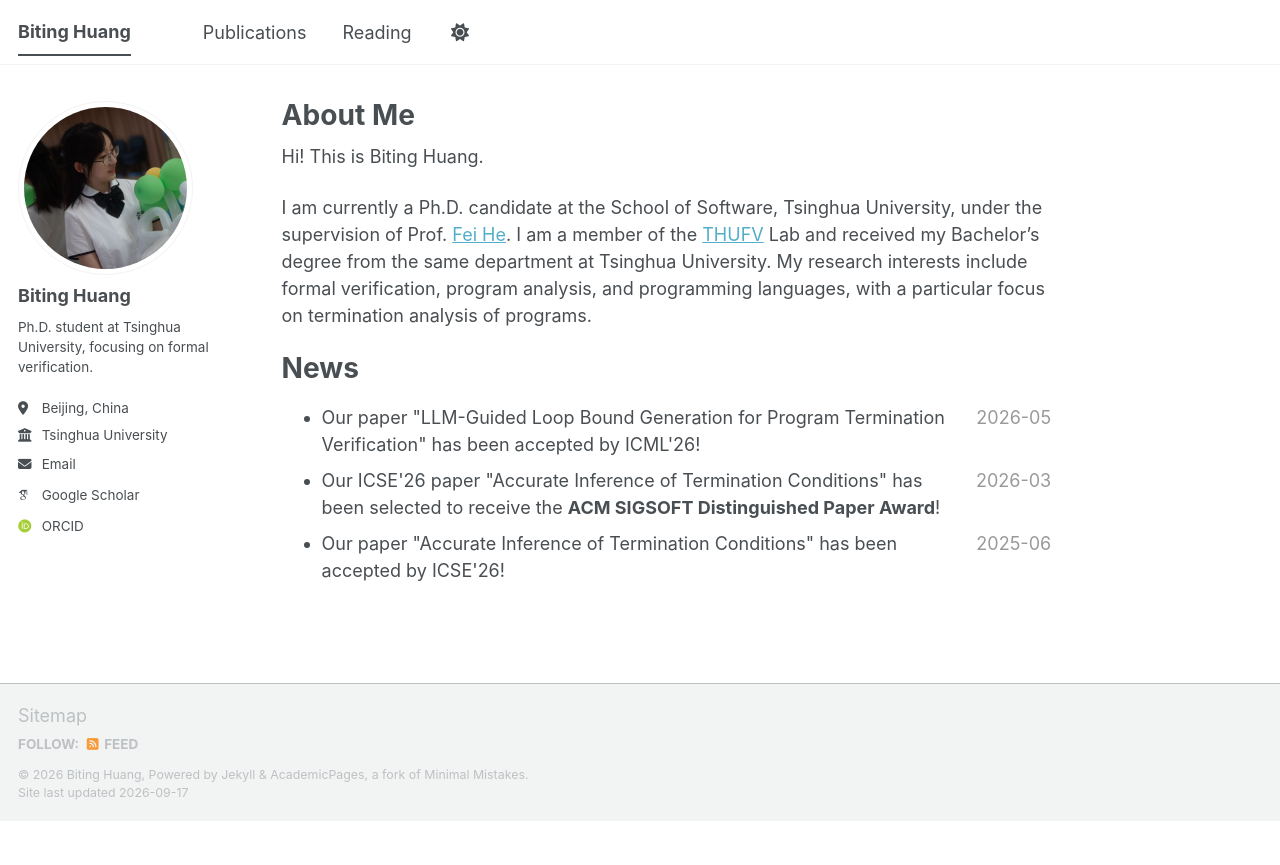
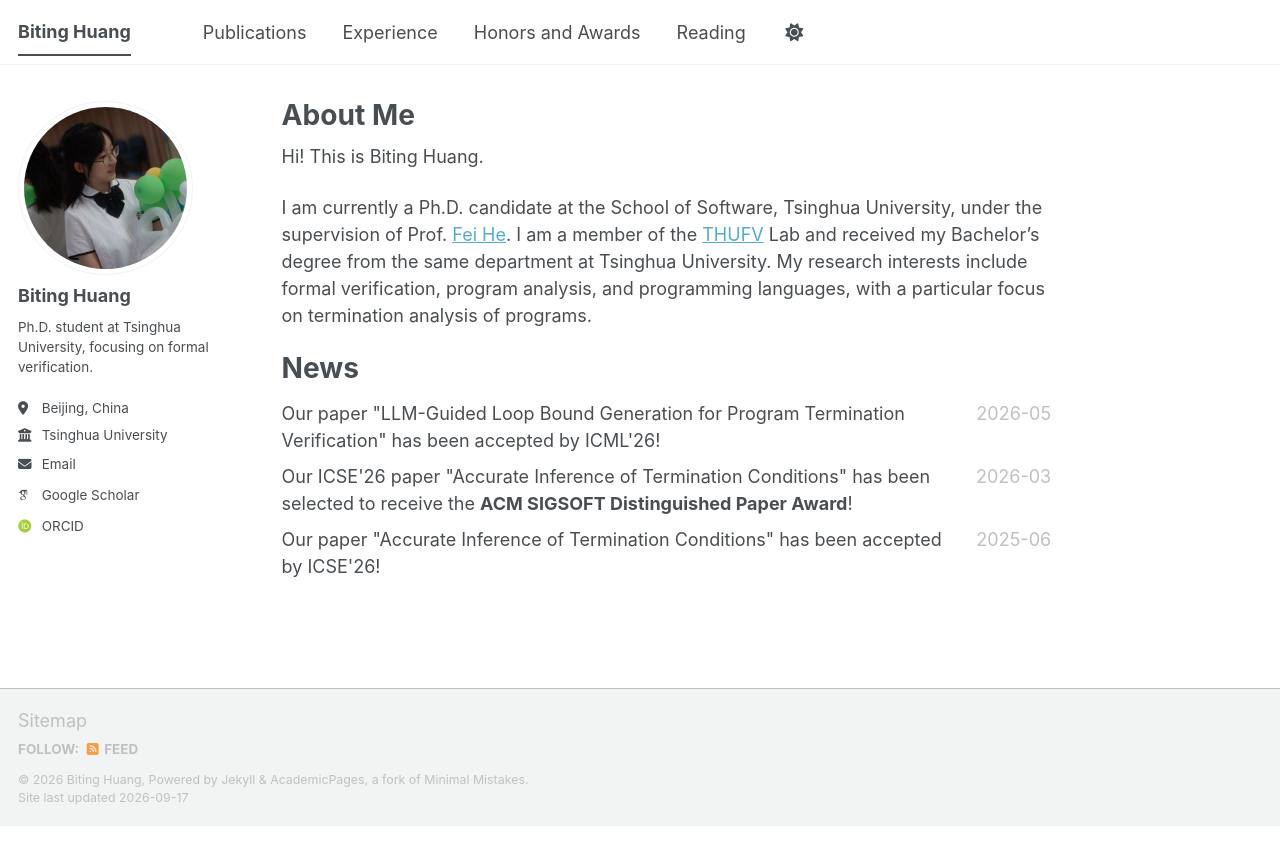
Before and after one commit to WHITE000CHOCOLATE/WHITE000CHOCOLATE.github.io, a Jekyll site: the page built from _pages/about.md, in a window 1280 px wide. Shown: the top 865 px of the page. Built offline with Jekyll 4.4.1, drawn with Linux system fonts in a browser that asks for light colours; some web fonts are replaced; a script bundle is joined from its source files by our own code; library files that are not in the unit come from our copies.

Commit message:
add experience & honors

```diff
--- a/_data/navigation.yml
+++ b/_data/navigation.yml
@@ -10,6 +10,10 @@
 main:
   - title: "Publications"
     url: /publications/
+  - title: "Experience"
+    url: /experience/#experience
+  - title: "Honors and Awards"
+    url: /experience/#honors-and-awards
   - title: "Reading"
     url: /reading/
 
--- /dev/null
+++ b/_includes/dated-list.html
@@ -0,0 +1,21 @@
+{% comment %}
+  Date-aligned list shared by the homepage News section and the
+  Honors and Service page.
+
+  Pass the items from a data file, for example:
+
+      include dated-list.html items=site.data.honors
+
+  Each item may define:
+    title - entry text; may contain inline HTML such as <strong>
+    date  - right-aligned date or term, e.g. 2026-03, 2025 秋
+    note  - optional muted suffix, e.g. the awarding body or venue
+{% endcomment %}
+<ul class="dated-list">
+  {% for item in include.items %}
+    <li class="dated-list__item">
+      <span class="dated-list__title">{{ item.title }}{% if item.note %}<span class="dated-list__note">{{ item.note }}</span>{% endif %}</span>
+      <span class="dated-list__date">{{ item.date }}</span>
+    </li>
+  {% endfor %}
+</ul>
--- a/_includes/masthead.html
+++ b/_includes/masthead.html
@@ -14,7 +14,8 @@
             {% else %}
               {% assign domain = base_path %}
             {% endif %}
-            <li class="masthead__menu-item {% if page.url contains link.url and link.url != '/' %}selected{% endif %}">
+            {% assign link_path = link.url | split: '#' | first %}
+            <li class="masthead__menu-item {% if page.url contains link_path and link_path != '/' %}selected{% endif %}">
               <a href="{{ domain }}{{ link.url }}">{{ link.title }}</a>
             </li>
           {% endfor %}
--- a/_pages/about.md
+++ b/_pages/about.md
@@ -14,6 +14,5 @@
 
 News
 ======
-- <div style="display:grid; grid-template-columns: minmax(0, 1fr) auto; align-items:baseline; column-gap:1rem;"><span style="min-width:0;">Our paper "LLM-Guided Loop Bound Generation for Program Termination Verification" has been accepted by ICML'26!</span><span style="color:#999; white-space:nowrap;">2026-05</span></div>
-- <div style="display:grid; grid-template-columns: minmax(0, 1fr) auto; align-items:baseline; column-gap:1rem;"><span style="min-width:0;">Our ICSE'26 paper "Accurate Inference of Termination Conditions" has been selected to receive the <strong>ACM SIGSOFT Distinguished Paper Award</strong>!</span><span style="color:#999; white-space:nowrap;">2026-03</span></div>
-- <div style="display:grid; grid-template-columns: minmax(0, 1fr) auto; align-items:baseline; column-gap:1rem;"><span style="min-width:0;">Our paper "Accurate Inference of Termination Conditions" has been accepted by ICSE'26!</span><span style="color:#999; white-space:nowrap;">2025-06</span></div>
+
+{% include dated-list.html items=site.data.news %}
--- /dev/null
+++ b/_sass/layout/_dated-list.scss
@@ -0,0 +1,38 @@
+/* ==========================================================================
+   DATED LIST
+   Left-aligned entry text with a right-aligned date/term column.
+   Shared by the homepage News section and the Honors & Service page.
+   ========================================================================== */
+
+.dated-list {
+  list-style: none;
+  margin: 0 0 1.5em;
+  padding-left: 0;
+}
+
+.dated-list__item {
+  display: grid;
+  grid-template-columns: minmax(0, 1fr) auto;
+  align-items: baseline;
+  column-gap: 1rem;
+  margin-bottom: 0.5em;
+
+  &:last-child {
+    margin-bottom: 0;
+  }
+}
+
+.dated-list__title {
+  min-width: 0;
+}
+
+.dated-list__note {
+  margin-left: 0.5em;
+  font-size: $type-size-6;
+  color: var(--global-text-color-light);
+}
+
+.dated-list__date {
+  color: var(--global-text-color-light);
+  white-space: nowrap;
+}
--- a/assets/css/main.scss
+++ b/assets/css/main.scss
@@ -37,6 +37,7 @@
     "layout/sidebar",
     "layout/json_cv",
     "layout/books",
+    "layout/dated-list",
 
     "vendor/font-awesome/fontawesome",
     "vendor/font-awesome/solid",
```
Also changed, not shown: _data/experience.yml (added, +10 -0 lines), _data/honors.yml (added, +18 -0 lines), _data/news.yml (added, +18 -0 lines), _pages/experience.md (added, +20 -0 lines).
